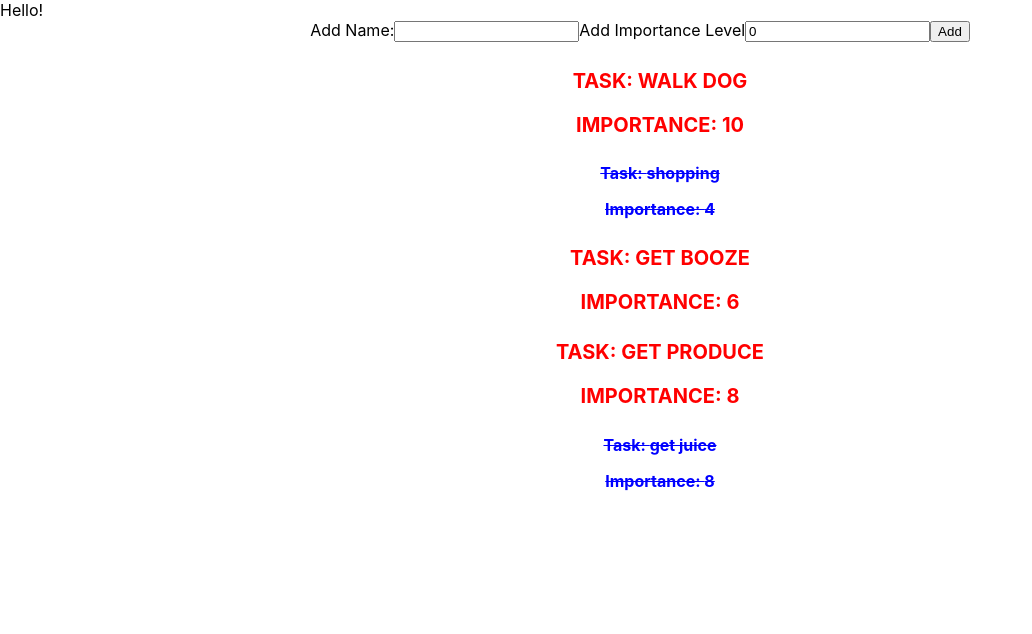
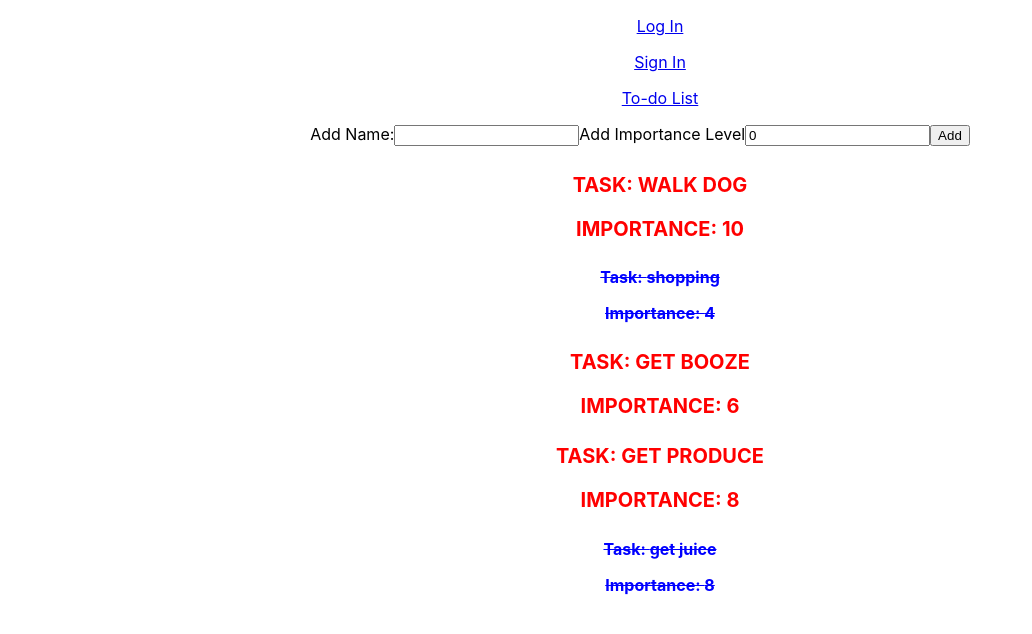
Before and after one commit to dbennin125/todo-fe-5-14-20, a React (Create React App) app: page /todos in a window 1280 px wide. Shown: the top 634 px of the page, without its empty margins (0-1032 px from the left). Built offline with nearby package versions, Linux system fonts and the light colour scheme.

Commit message:
new routes added, routes work

```diff
--- a/src/App.css
+++ b/src/App.css
@@ -39,6 +39,7 @@
 
 li {
   list-style: none;
+  text-align: center;
 }
 .completed {
   color: blue;
--- a/src/App.js
+++ b/src/App.js
@@ -1,13 +1,49 @@
 import React, { Component } from 'react'
+import {
+  BrowserRouter as Router,
+  Route,
+  Switch,
+  Link
+} from "react-router-dom";
+
 import './App.css';
-import Todos from './Todos.js'
+import Todos from './Todos.js';
+import Login from './Login.js';
+import SignUp from './SignUp.js'
+
+
+
 export default class App extends Component {
   render() {
     return (
-      <div>
-         Hello!
-         <Todos />
-      </div>
+            <div>
+                <Router>
+                  <ul>
+                    <li>
+                    <Link to="/login">Log In</Link>
+                    <Link to="/signup"><p>Sign In</p></Link>
+                    <Link to="/todos">To-do List</Link>
+                    </li>
+
+                  </ul>
+                    <Switch>
+                        <Route
+                            path="/login"
+                            exact
+                            render={(routerProps) => <Login {...routerProps} />}
+                        />
+                        <Route
+                            path="/signup"
+                            exact
+                            render={(routerProps) => <SignUp {...routerProps} />}
+                        />
+                        <Route
+                            path="/todos"
+                            render={(routerProps) => <Todos {...routerProps} />}
+                        />
+                    </Switch>
+                </Router>
+            </div>
     )
   }
 }
--- /dev/null
+++ b/src/Login.js
@@ -0,0 +1,11 @@
+import React, { Component } from 'react'
+
+export default class Login extends Component {
+    render() {
+        return (
+            <div>
+                Hello
+            </div>
+        )
+    }
+}
--- /dev/null
+++ b/src/SignUp.js
@@ -0,0 +1,11 @@
+import React, { Component } from 'react'
+
+export default class SignUp extends Component {
+    render() {
+        return (
+            <div>
+               Yellow
+            </div>
+        )
+    }
+}
--- a/src/Todos.js
+++ b/src/Todos.js
@@ -71,6 +71,11 @@ handSubmit = (e) => {
     })
 }
 
+handClick = (id) => {
+    console.log(id)
+}
+
+
 
     render() {
     //   (console.log(this.state.newTodoName)) //newTodoName state works
@@ -90,7 +95,7 @@ handSubmit = (e) => {
                 </form>
                <ul>
                 {
-                this.state.todos.map(item => <li className={this.getClassName(item)} key={item.task}>
+                this.state.todos.map(item => <li onClick={() => this.handClick(item.id)} className={this.getClassName(item)} key={item.task}>
                     <h4>Task: {item.task}<p>Importance: {item.importance}</p></h4>
                 </li>)
                 }
```
